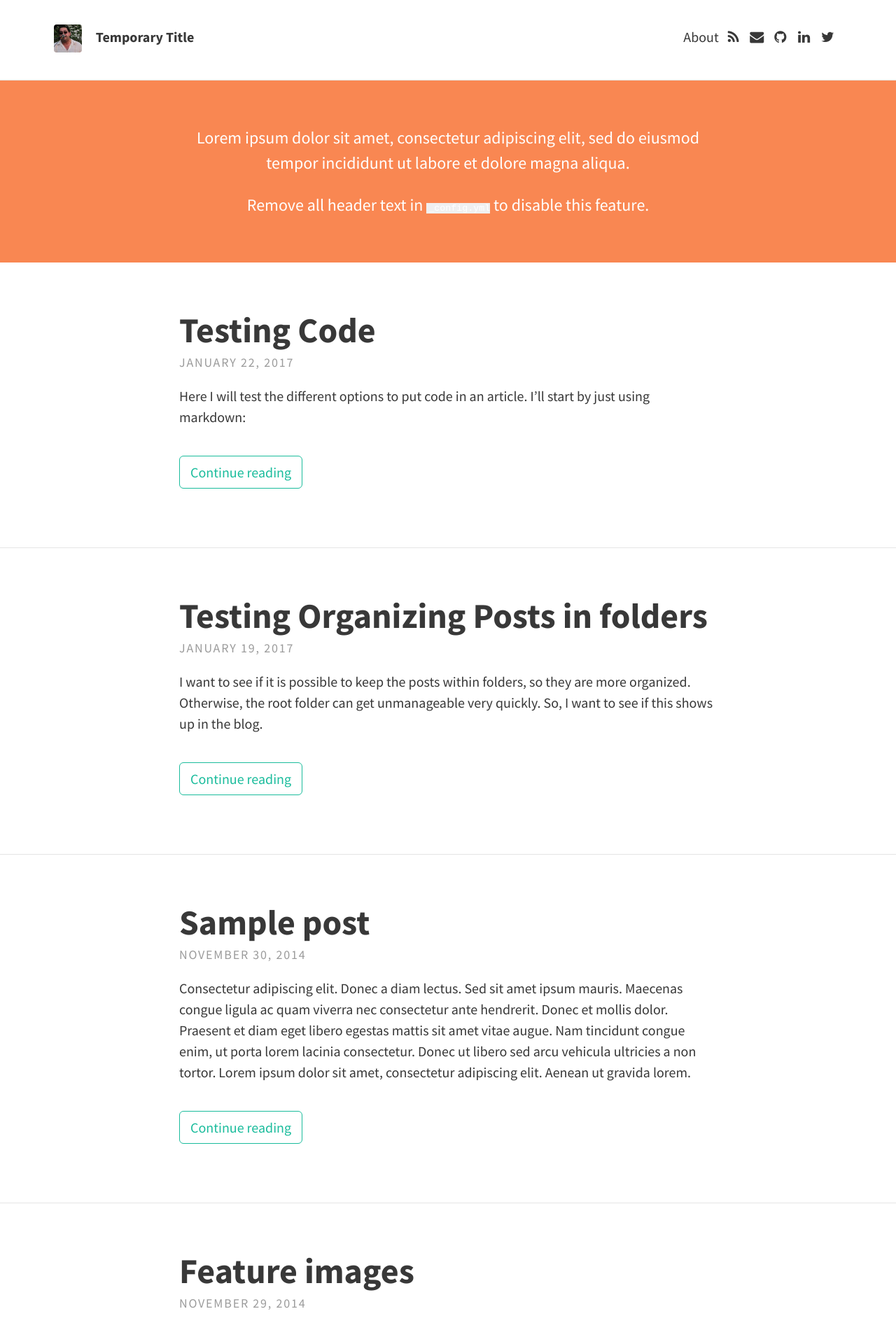
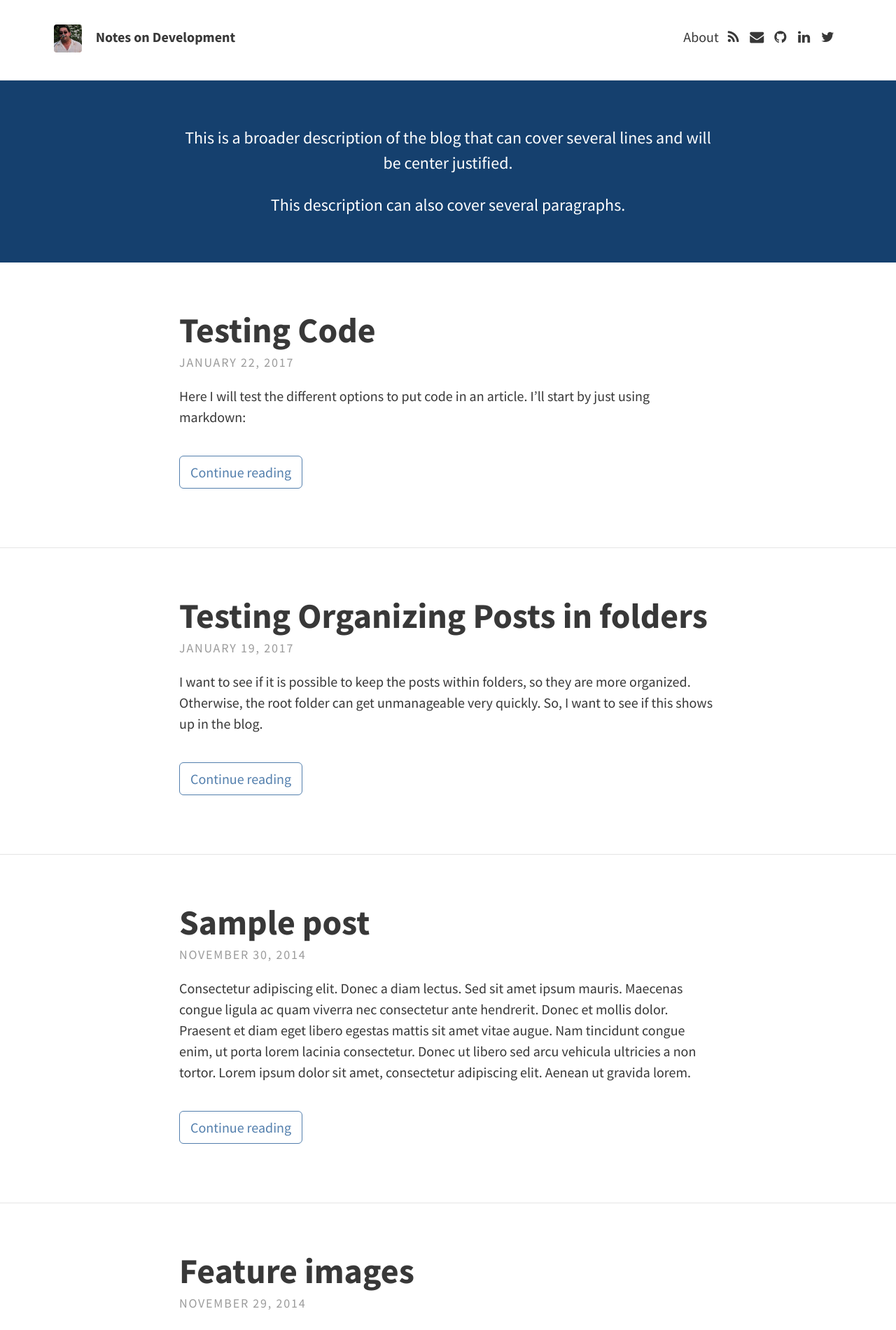
Before and after one commit to CurroRodriguez/currorodriguez.github.io, a Jekyll site: the page built from index.html, in a window 1280 px wide. Shown: the top 1900 px of the page at 70% size. Built offline with Jekyll 4.4.1, drawn with Linux system fonts in a browser that asks for light colours; nearby versions of some CDN libraries; the list of posts is cut into pages by our own code.

Commit message:
Tweaked some colors and text in front-page

```diff
--- a/_config.yml
+++ b/_config.yml
@@ -5,16 +5,19 @@ url: "http://example.com" # the base hostname & protocol for your site
 # THEME-SPECIFIC CONFIGURATION
 theme_settings:
   # Meta
-  title: Temporary Title
+  title: Notes on Development
   avatar: avatar.jpg
   gravatar: # Email MD5 hash
   description: "Temporary description for the blog" # used by search engines
 
   # Header and footer text
   header_text: >
-     <p>Lorem ipsum dolor sit amet, consectetur adipiscing elit, sed do eiusmod tempor incididunt ut labore et dolore magna aliqua.</p>
+     <p>This is a broader description of the blog that can cover several lines
+     and will be center justified.</p>
 
-     <p>Remove all header text in <code>_config.yml</code> to disable this feature.</p>
+     <p>This description can also cover several paragraphs.</p>
+
+
   header_text_feature_image:
   footer_text: >
    Powered by <a href="http://jekyllrb.com">Jekyll</a> with <a href="https://rohanchandra.github.io/project/type/">Type Theme</a>
--- a/_sass/base/_variables.scss
+++ b/_sass/base/_variables.scss
@@ -15,7 +15,7 @@ $border-color: rgba(0, 0, 0, 0.1); // rgba recommended if using feature images
 
 // Typography colours
 $text-color: #383838;
-$link-color: #1ABC9C;
+$link-color: #537fad;
 $selection-color: #D4D4D4; // visible when highlighting text
 
 // Header colours
@@ -26,5 +26,5 @@ $feature-image-text-color: #fff;
 $feature-image-size: cover; // options include "cover", "contain", "auto"
 
 // Header description box
-$header-desc-background-color: #F98752;
+$header-desc-background-color: #15406e;
 $header-desc-text-color: #FFF;
```
